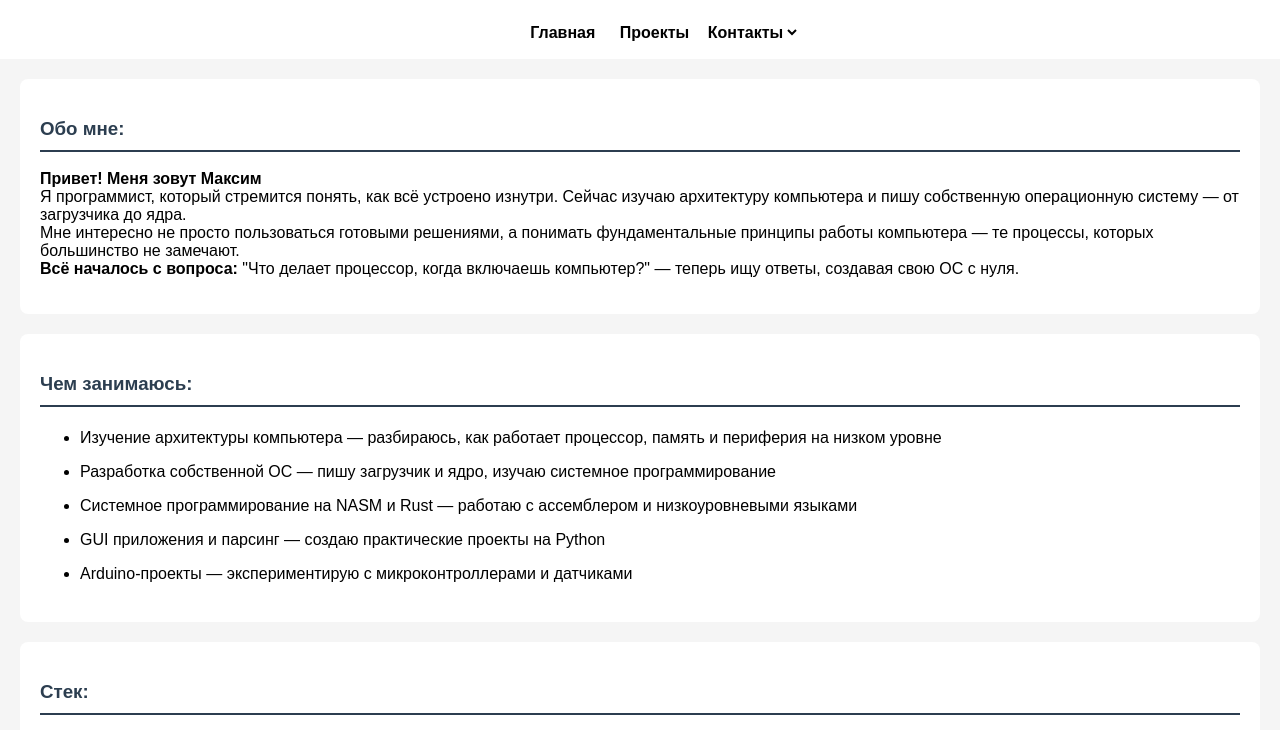
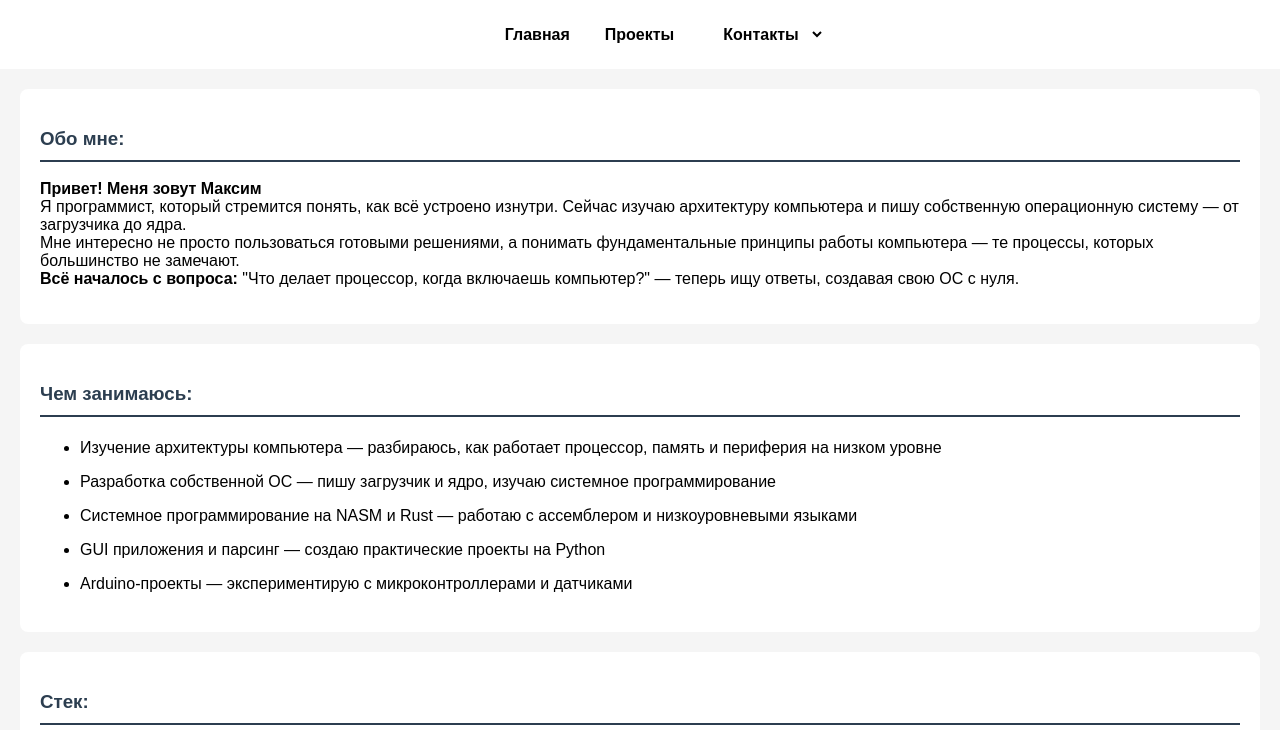
Before and after one commit to Fl1riX/Fl1riX.github.io, a plain HTML site: page index.html in a window 1280 px wide. Shown: the top 730 px of the page. Drawn offline with Linux system fonts and the light colour scheme.

```diff
--- a/index.html
+++ b/index.html
@@ -8,7 +8,7 @@
     <nav>
         <a href="#">Главная</a>
         <a href="projects.html">Проекты</a>
-        <select onchange="window.location.href=this.value;">
+        <select onchange="if(this.value) window.open(this.value, '_blank')">
             <option value="">Контакты</option>
             <option value="https://discord.gg/5dqDWzxU">Discord</option>
         </select>
--- a/styles.css
+++ b/styles.css
@@ -56,3 +56,13 @@
     font-size: 16px;
     font-weight: bold;
 }
+nav {
+    display: flex;
+    align-items: center;
+    gap: 15px;
+}
+
+nav select {
+    padding: 5px 10px;
+    margin-left: 10px;
+}
```
Also changed, not shown: projects.html (+1 -1 lines).
